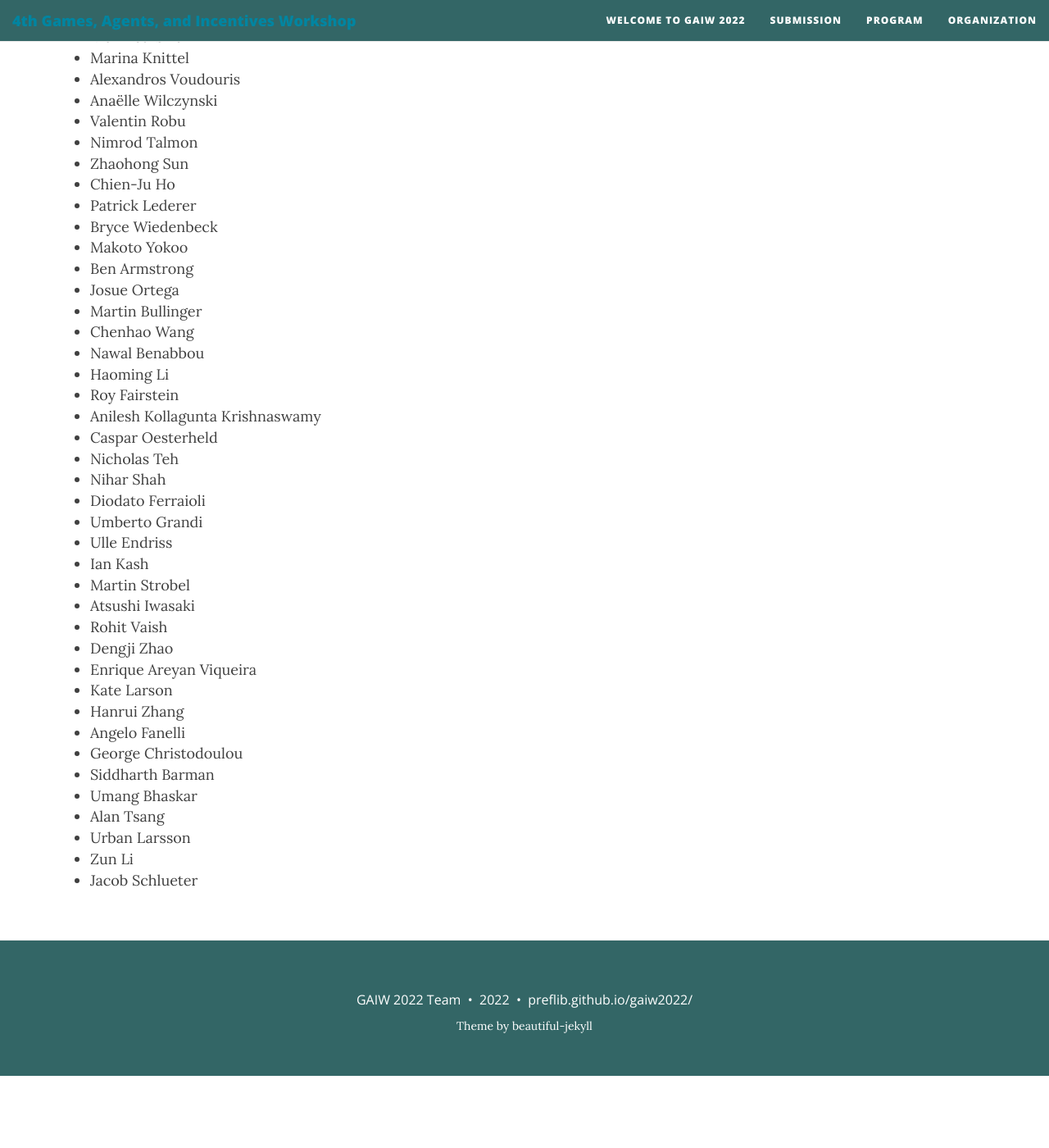
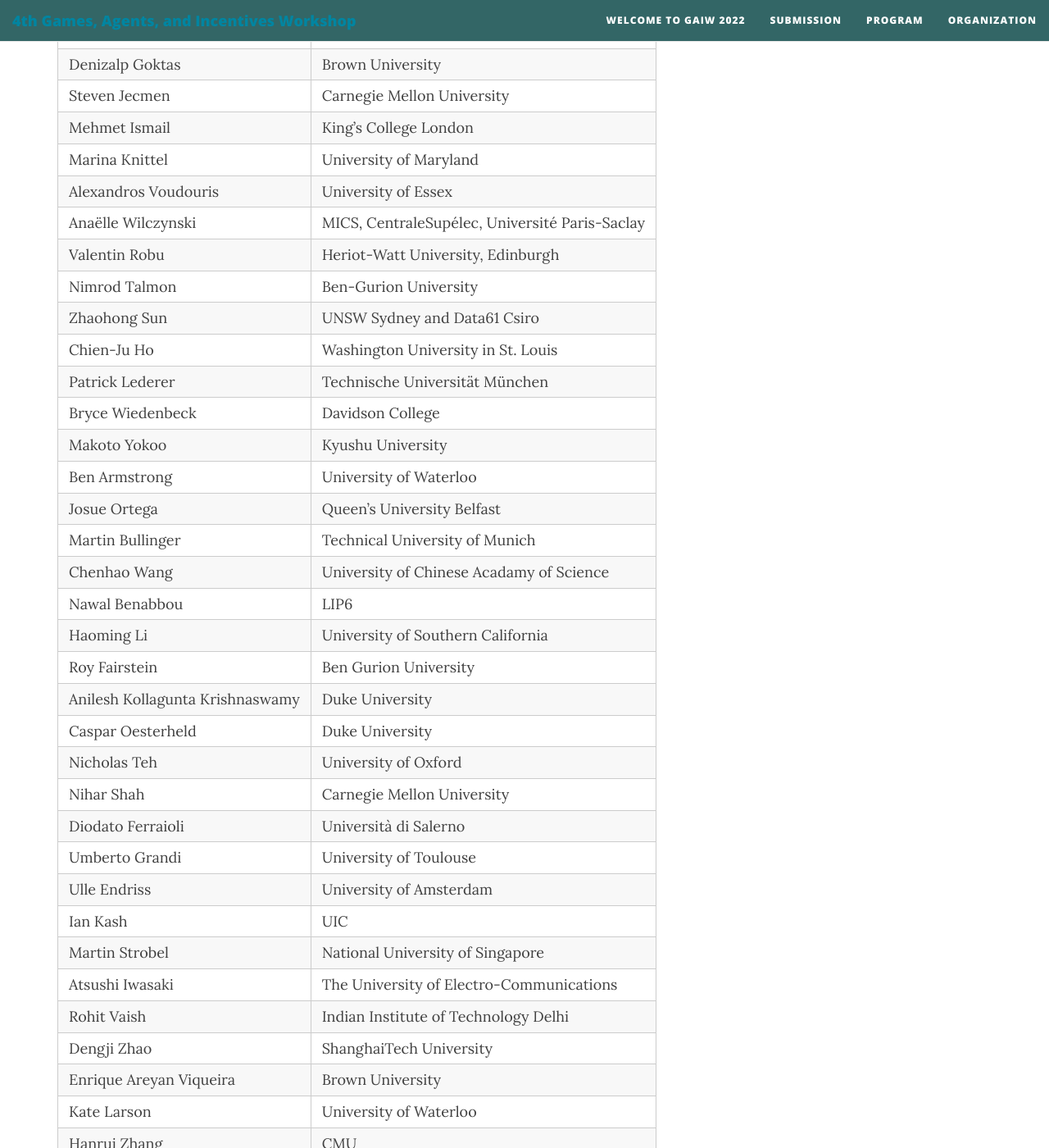
Before and after one commit to BenAbramowitz/gaiw2023, a Jekyll site: the page built from organization.md, in a window 1280 px wide and 1400 px high, scrolled down 617 px. Shown: the whole window at 82% size. Built offline with Jekyll 4.4.1, drawn with Linux system fonts in a browser that asks for light colours; nearby versions of some CDN libraries; before the commit the page ends 1929 px from its top, so only the background shows below that; some of the changed text lies outside the part shown.

Commit message:
Update organization.md
Added institutions for PC committee

```diff
--- a/organization.md
+++ b/organization.md
@@ -18,49 +18,52 @@ published: true
 
 ## Program Committee
 
-* Edith	Elkind
-* Gianluigi	Greco
-* Sricharan	A R
-* Denizalp	Goktas
-* Steven	Jecmen
-* Mehmet	Ismail
-* Marina	Knittel
-* Alexandros	Voudouris
-* Anaëlle	Wilczynski
-* Valentin	Robu
-* Nimrod	Talmon
-* Zhaohong	Sun
-* Chien-Ju	Ho
-* Patrick	Lederer
-* Bryce	Wiedenbeck
-* Makoto	Yokoo
-* Ben	Armstrong
-* Josue	Ortega
-* Martin	Bullinger
-* Chenhao	Wang
-* Nawal	Benabbou
-* Haoming	Li
-* Roy	Fairstein
-* Anilesh	Kollagunta Krishnaswamy
-* Caspar	Oesterheld
-* Nicholas	Teh
-* Nihar	Shah
-* Diodato	Ferraioli
-* Umberto	Grandi
-* Ulle	Endriss
-* Ian	Kash
-* Martin	Strobel
-* Atsushi	Iwasaki
-* Rohit	Vaish
-* Dengji	Zhao
-* Enrique	Areyan Viqueira
-* Kate	Larson
-* Hanrui	Zhang
-* Angelo	Fanelli
-* George	Christodoulou
-* Siddharth	Barman
-* Umang	Bhaskar
-* Alan	Tsang
-* Urban	Larsson
-* Zun	Li
-* Jacob	Schlueter
+
+| Name | Institution |
+|----------|-------------|
+Edith	Elkind | University of Oxford	 |
+Gianluigi	Greco | University of Oxford	 |
+Sricharan	A R | University of Vienna	 |
+Denizalp	Goktas | Brown University	 |
+Steven	Jecmen | Carnegie Mellon University	 |
+Mehmet	Ismail | King's College London	 |
+Marina	Knittel	 | University of Maryland	 |
+Alexandros	Voudouris | University of Essex	 |
+Anaëlle	Wilczynski | MICS, CentraleSupélec, Université Paris-Saclay	 |
+Valentin	Robu | Heriot-Watt University, Edinburgh	 |
+Nimrod	Talmon | Ben-Gurion University	 |
+Zhaohong	Sun | UNSW Sydney and Data61 Csiro	 |
+Chien-Ju	Ho | Washington University in St. Louis	 |
+Patrick	Lederer | Technische Universität München	 |
+Bryce	Wiedenbeck | Davidson College	 |
+Makoto	Yokoo | Kyushu University	 |
+Ben	Armstrong | University of Waterloo	 |
+Josue	Ortega | Queen's University Belfast	 |
+Martin	Bullinger | Technical University of Munich	 |
+Chenhao	Wang | University of Chinese Acadamy of Science	 |
+Nawal	Benabbou | LIP6	 |
+Haoming	Li | University of Southern California	 |
+Roy	Fairstein | Ben Gurion University	 |
+Anilesh	Kollagunta Krishnaswamy | Duke University	 |
+Caspar	Oesterheld | Duke University |
+Nicholas	Teh | University of Oxford	 |
+Nihar	Shah | Carnegie Mellon University	 |
+Diodato	Ferraioli | Università di Salerno	 |
+Umberto	Grandi | University of Toulouse	 |
+Ulle	Endriss | University of Amsterdam	 |
+Ian	Kash | UIC	 |
+Martin	Strobel | National University of Singapore	|
+Atsushi	Iwasaki | The University of Electro-Communications	|
+Rohit	Vaish | Indian Institute of Technology Delhi	|
+Dengji	Zhao | ShanghaiTech University	|
+Enrique	Areyan Viqueira | Brown University |
+Kate	Larson | University of Waterloo	 |
+Hanrui	Zhang | CMU	 |
+Angelo	Fanelli | CNRS	 |
+George	Christodoulou | University of Liverpool	 |
+Siddharth	Barman | Indian Institute of Science	|
+Umang	Bhaskar | Tata Institute of Fundamental Research	 |
+Alan	Tsang | Carleton University	 |
+Urban	Larsson | National University of Singapore	 |
+Zun	Li | University of Michigan, Ann Arbor	 |
+Jacob	Schlueter | University of Kentucky |
```
